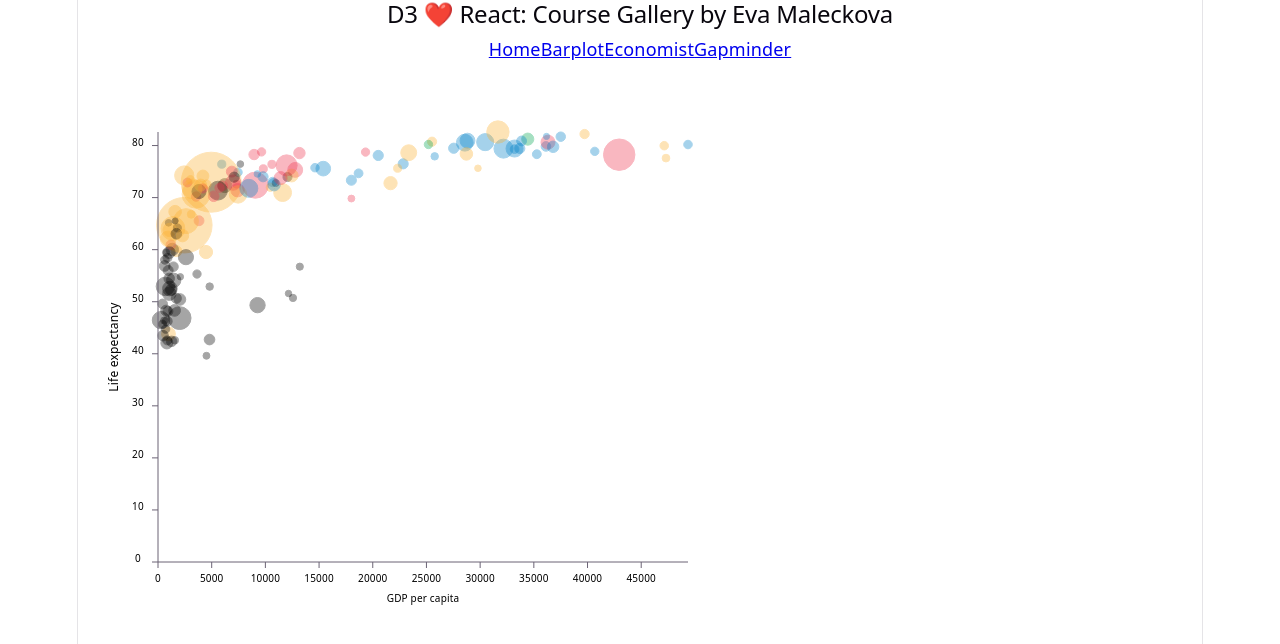
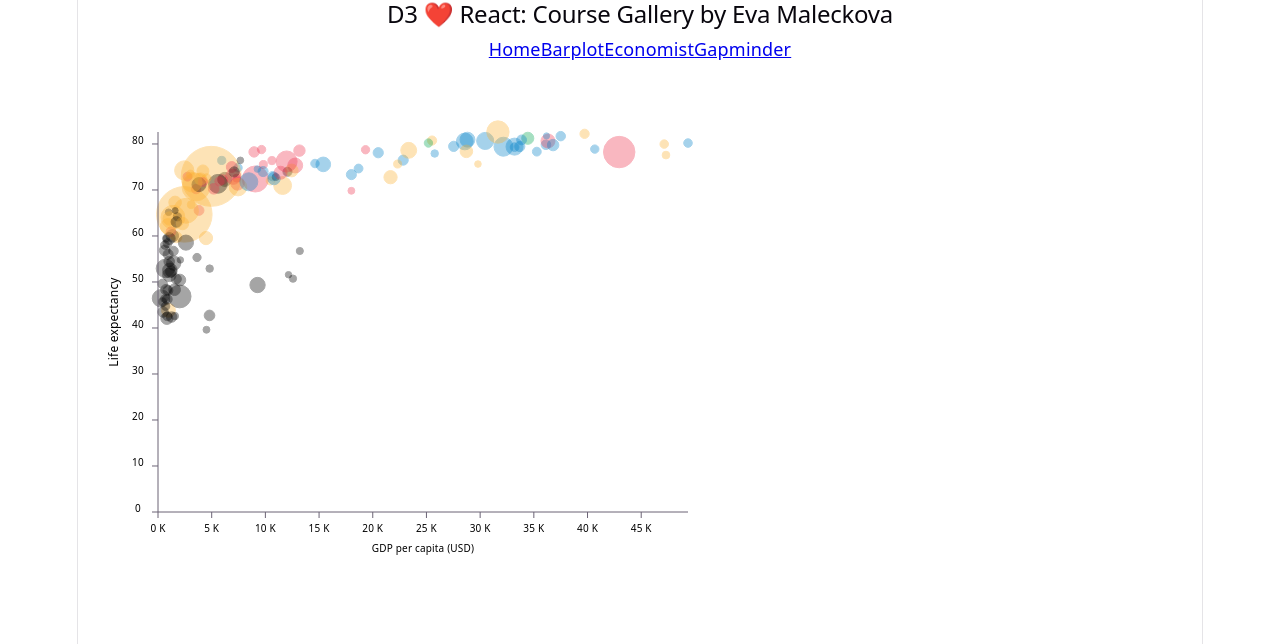
Before and after one commit to emaleckova/d3-react-class-2026, a React (Vite) app: page /gapminder in a window 1280 px wide. Shown: the top 644 px of the page. Built offline with nearby package versions, Linux system fonts and the light colour scheme.

Commit message:
GDP is in thousands

```diff
--- a/src/visualizations/03_GapminderPlot/AxisBottom.jsx
+++ b/src/visualizations/03_GapminderPlot/AxisBottom.jsx
@@ -31,7 +31,7 @@ export const AxisBottom = ({ xScale, pixelsPerTick, label }) => {
               transform: "translateY(20px)",
             }}
           >
-            {value}
+            {value / 1000} K
           </text>
         </g>
       ))}
--- a/src/visualizations/03_GapminderPlot/gapminderPlot.jsx
+++ b/src/visualizations/03_GapminderPlot/gapminderPlot.jsx
@@ -4,7 +4,7 @@ import { AxisBottom } from "./AxisBottom";
 import { AxisLeft } from "./AxisLeft";
 
 const width = 600;
-const height = 500;
+const height = 450;
 
 const MARGIN = {
   top: 20,
@@ -56,7 +56,7 @@ export default function GapminderPlot({ data }) {
             <AxisBottom
               xScale={xScale}
               pixelsPerTick={60}
-              label={"GDP per capita"}
+              label={"GDP per capita (USD)"}
             />
           </g>
           <AxisLeft
```
